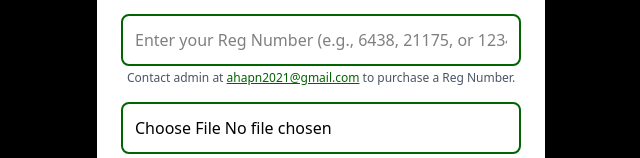
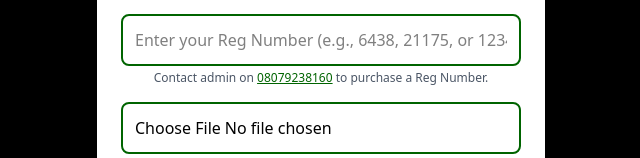
Before and after one commit to Zuxxypml/ahapn-frontend, a React (Vite) app: page / in a window 1280 px wide. Both pictures are taken after a click on the button "Join the Waitlist". Shown: the part 555-713 px from the top of the page, without its empty margins (319-959 px from the left). Built offline with nearby package versions, Linux system fonts and the light colour scheme; no server answers.

Commit message:
added count and updated contact info

```diff
--- a/src/Welcome.jsx
+++ b/src/Welcome.jsx
@@ -289,6 +289,19 @@ export function Welcome() {
       setLoading(false);
     }
   };
+  const [registeredCount, setRegisteredCount] = useState(null);
+
+  useEffect(() => {
+    async function fetchRegisteredCount() {
+      try {
+        const response = await axios.get(`${API_URL}/api/waitlist/count`);
+        setRegisteredCount(response.data.count);
+      } catch (error) {
+        console.error("Error fetching registered count:", error);
+      }
+    }
+    fetchRegisteredCount();
+  }, []);
 
   return (
     <div className="min-h-screen bg-gradient-to-b from-green-100 to-green-200">
@@ -331,6 +344,12 @@ export function Welcome() {
               <span className="absolute right-0 top-1/2 w-1 md:w-2 h-6 md:h-8 bg-[#006400] transform -translate-y-1/2"></span>
             </div>
           </div>
+          {registeredCount !== null && (
+            <h4 className="text-xl md:text-2xl font-bold text-[#006400] mb-3">
+              {registeredCount} Registered
+            </h4>
+          )}
+
           <h3 className="text-xl md:text-2xl text-[#006400] mb-3 md:mb-4">
             Theme: Innovations in Pharmaceutical Care Delivery for Equitable
             Patients’ Healthcare
@@ -455,12 +474,12 @@ export function Welcome() {
                     className="w-full p-2 md:p-3 border-2 border-[#006400] rounded-lg focus:outline-none focus:ring-2 focus:ring-[#006400]"
                   />
                   <p className="text-gray-600 text-xs mt-1">
-                    Contact admin at{" "}
+                    Contact admin on{" "}
                     <a
-                      href="mailto:ahapn2021@gmail.com"
+                      href="tel:08079238160"
                       className="text-[#006400] underline"
                     >
-                      ahapn2021@gmail.com
+                      08079238160
                     </a>{" "}
                     to purchase a Reg Number.
                   </p>
```
